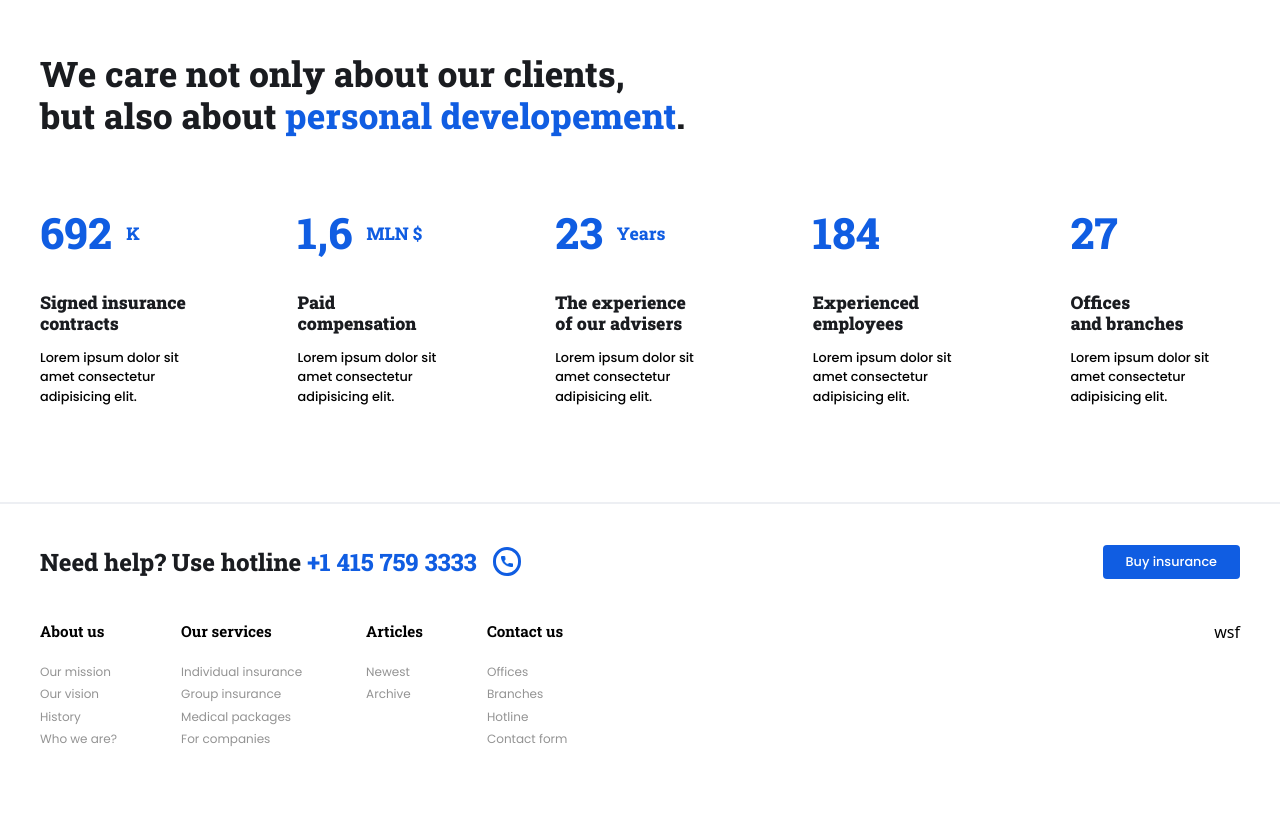
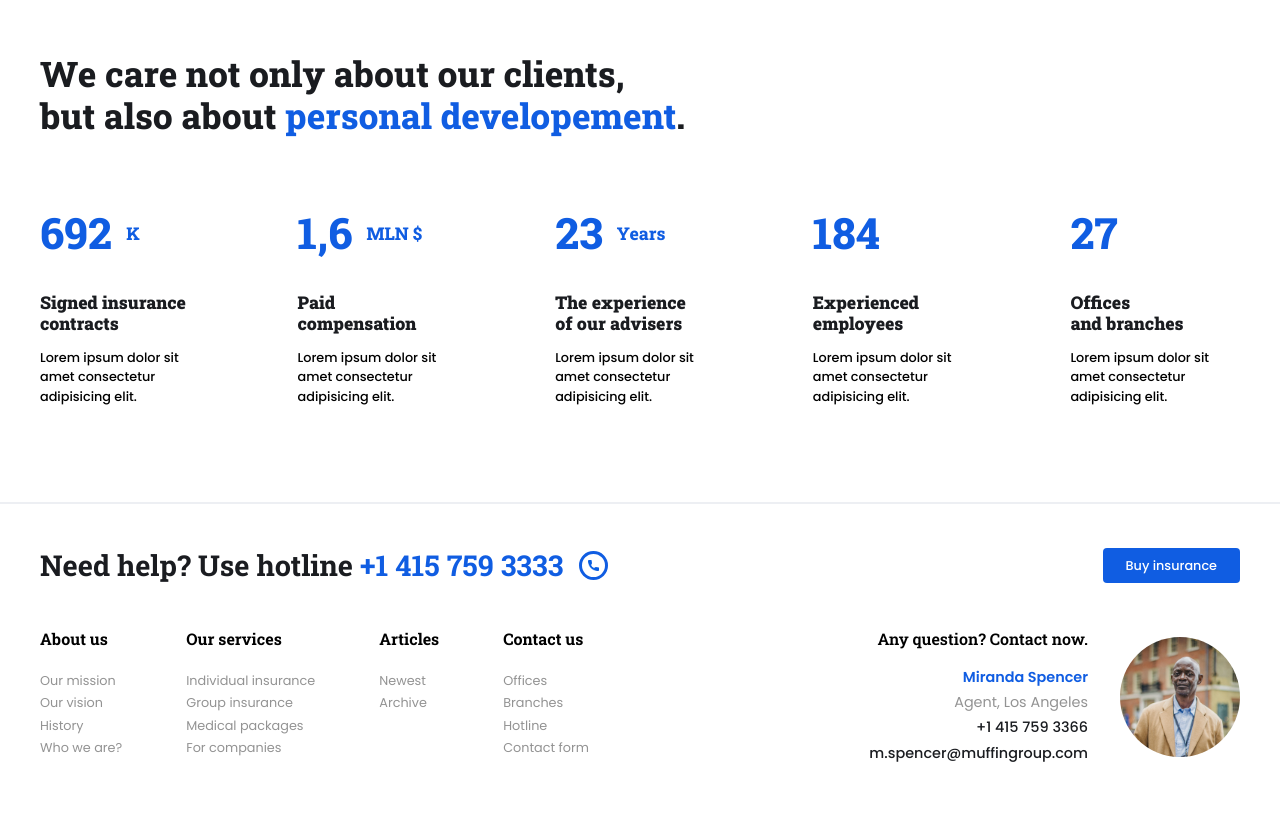
Before and after one commit to thebigtank/beinsurance, a website built with Vite: page index.html in a window 1280 px wide. Shown: the part 2190-3010 px from the top of the page. Built offline with nearby package versions, Linux system fonts and the light colour scheme.

Commit message:
Designing footer contact area

```diff
--- a/css/main.scss
+++ b/css/main.scss
@@ -380,7 +380,7 @@ footer {
         .title {
             @include setFlex(flex, center, initial, initial);
             h1 {
-                @include setFont($robotoslab, 1.5em, 800);
+                @include setFont($robotoslab, 1.8em, 700);
                 color: $matte-black;
                 span {
                     color: $blue;
@@ -412,14 +412,14 @@ footer {
                 margin-right: 4em;
                 .title {
                     display: block;
-                    @include setFont($robotoslab, .95em, 700);
+                    @include setFont($robotoslab, 1em, 700);
                     margin-bottom: 1em;
                 }
                 ul{
                     li {
                         margin-bottom: -0.1em;
                          a{
-                             @include setFont($poppins, .75em, 400);
+                             @include setFont($poppins, .8em, 400);
                              color: $light-text;
                          }
                     }
@@ -427,7 +427,44 @@ footer {
             }
         }
         .contact {
+            @include setFlex(flex, center, space-between, initial);
+            .contact-data {
+                text-align: right;
+                margin-right: 2em;
+                h2 {
+                    @include setFont($robotoslab, 1em, 600);
+                    margin-bottom: 1em;
+                }
+                .contact-grp {
+                    span {
+                        display: block;
+                        @include setFont($poppins, .9em, 400);
+                        margin-bottom: .25em;
+                        &.name {
+                            text-transform: capitalize;
+                            font-weight: 600;
+                            color: $blue;
+                        }
+                        &.location {
+                            text-transform: capitalize;
+                            color: $light-text;
+                        }
+                        &.mobile, &.email {
+                            color: $matte-black;
+                            font-weight: 500;
+                        }
+                    }
+                }
+            }
+            .avatar {
+                height: 7.5em;
+                width: 7.5em;
+                border-radius: 50%;
+                overflow: hidden;
+                img {
 
+                }
+            }
         }
     }
 }
--- a/index.html
+++ b/index.html
@@ -295,7 +295,18 @@
                     </div>
                 </div>
                 <div class="contact">
-                    wsf
+                    <div class="contact-data">
+                        <h2>Any question? Contact now.</h2>
+                        <div class="contact-grp">
+                            <span class="name">miranda spencer</span>
+                            <span class="location">agent, los angeles</span>
+                            <span class="mobile">+1 415 759 3366</span>
+                            <span class="email">m.spencer@muffingroup.com</span>
+                        </div>
+                    </div>
+                    <div class="avatar">
+                        <img src="assets/pic-05.jpg" alt="avatar">
+                    </div>
                 </div>
             </div>
         </footer>
```
Also changed, not shown: css/main.css, 1 other file.
